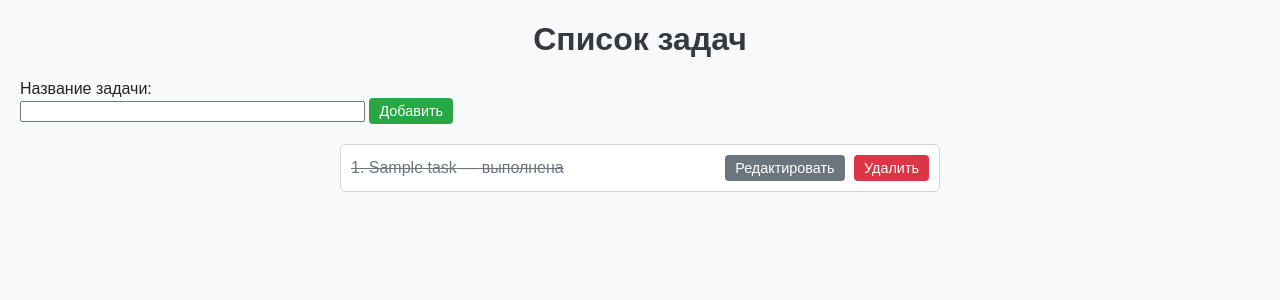
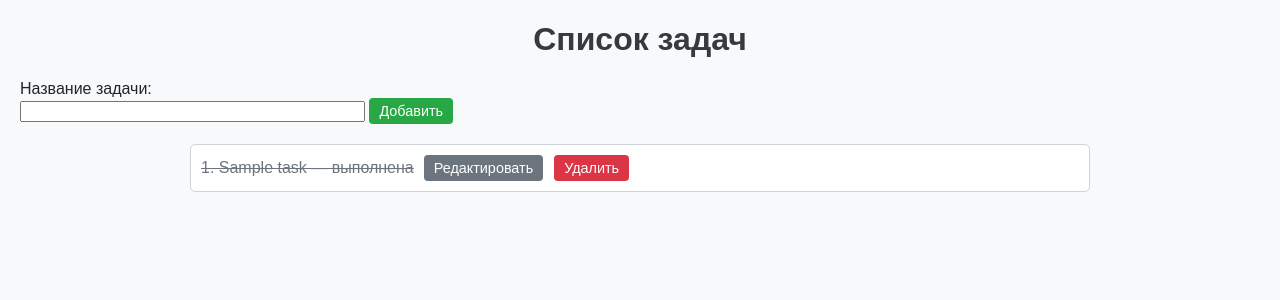
Before and after one commit to MelissaDemiurge/todo-test-app, a Flask app: page / in a window 1280 px wide. Shown: the top 300 px of the page. Run offline with Flask 3, Linux system fonts and the light colour scheme; tables that the repository leaves empty hold one stand-in row (Sample ...); some libraries are stand-ins or nearby versions.

Commit message:
чуть обновил css

```diff
--- a/todo_app/static/css/style.css
+++ b/todo_app/static/css/style.css
@@ -39,7 +39,7 @@ h1 {
 .tasks {
     list-style: none;
     padding: 0;
-    max-width: 600px;
+    max-width: 900px;;
     margin: 20px auto;
 }
 .tasks li {
@@ -50,17 +50,47 @@ h1 {
     border-radius: 5px;
 }
 
+
 /* Вид (просмотр) vs. режим редактирования задачи */
 .task-view {
     display: flex;
-    justify-content: space-between;
     align-items: center;
+    justify-content: flex-start;
+    gap: 10px; /* Отступ между элементами */
+    min-width: 800px;
 }
 .task-view span {
-    flex: 1;  /* текст задачи занимает всю оставшуюся ширину */
+    flex-grow: 0;
+    min-width: 0;
+}
+
+.task-view .task-undone {
+    flex: 1 1 auto;
+    min-width: 0;
+    overflow-wrap: anywhere;
+    margin-right: 10px;
+    font-weight: 500;
+    color: #212529;
+    background-color: #fff3cd;
+    border-left: 4px solid #ffc107;
+    padding: 4px 8px;
+    border-radius: 4px;
+}
+
+/* Контейнер с кнопками */
+.task-view .controls {
+    display: flex;
+    gap: 6px;
+    flex-shrink: 0;
+    white-space: nowrap;
 }
 
 /* Оформление текста задачи в зависимости от статуса */
+.task-done {
+    text-decoration: line-through;
+    color: #6c757d;
+}
+
 .task-done {
     text-decoration: line-through;
     color: #6c757d;
--- a/todo_app/templates/index.html
+++ b/todo_app/templates/index.html
@@ -46,8 +46,10 @@
           <label class="done-label">
             <input type="checkbox" name="done" {% if task.done %}checked{% endif %}> Выполнена
           </label>
-          <button type="submit" class="save-button">Сохранить</button>
-          <button type="button" class="cancel-button" onclick="cancelEdit({{ task.id }})">Отмена</button>
+          <div class="edit-buttons">
+            <button type="submit" class="save-button">Сохранить</button>
+            <button type="button" class="cancel-button" onclick="cancelEdit({{ task.id }})">Отмена</button>
+          </div>
         </form>
       </li>
     {% endfor %}
```
Also changed, not shown: other parts of todo_app/static/css/style.css (+9 -0 lines).
